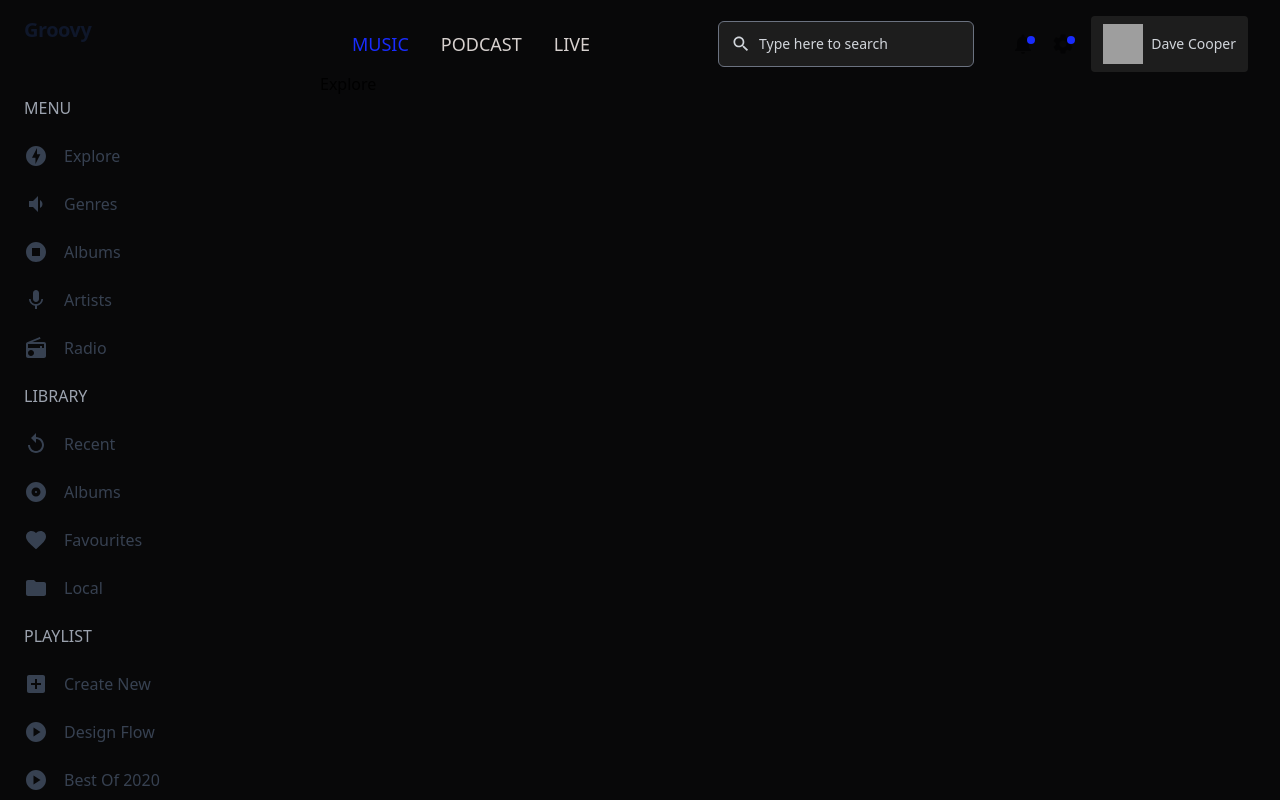
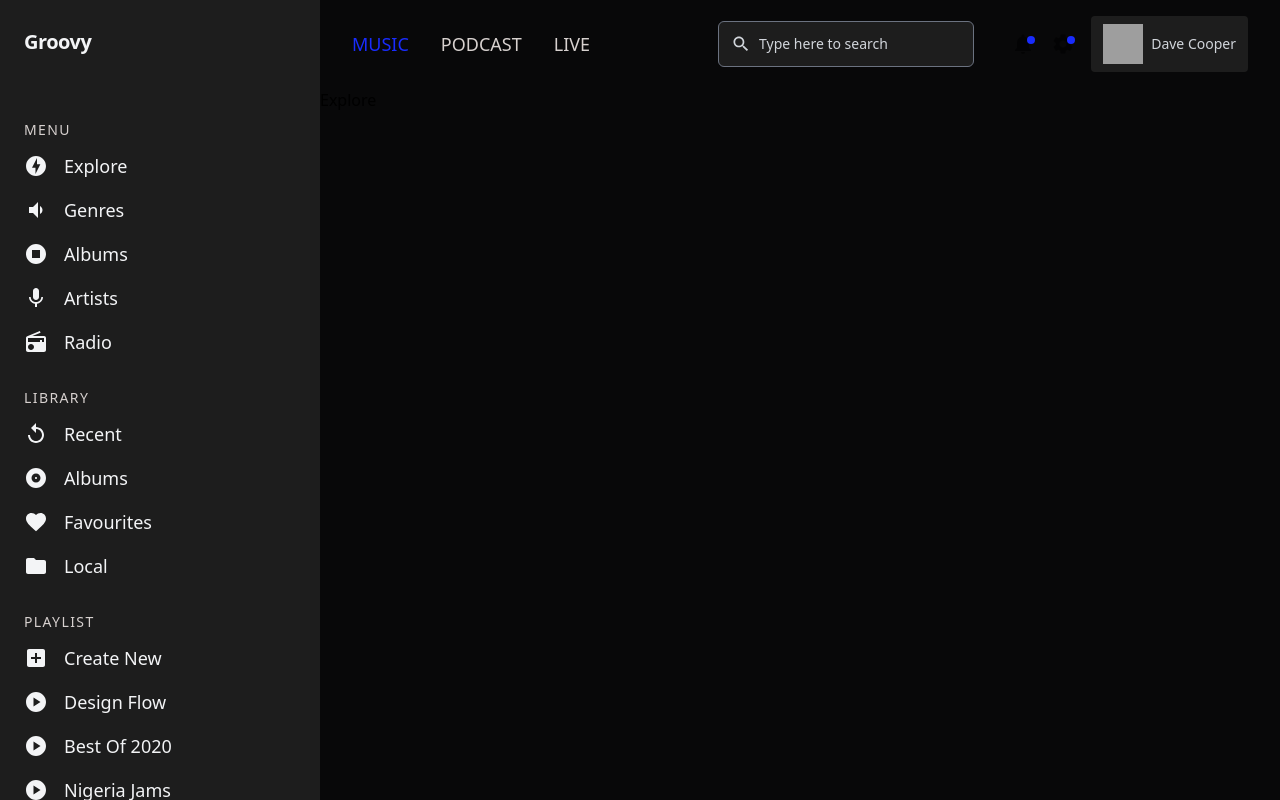
Before and after one commit to Aman-Mandal/groovy, a Next.js app: page / in a window 1280 px wide. Built offline with nearby package versions, Linux system fonts and the light colour scheme; grey boxes are pictures that could not be loaded.

Commit message:
sidebar styles, on hover styles

```diff
--- a/components/Navbar/Navbar.jsx
+++ b/components/Navbar/Navbar.jsx
@@ -28,7 +28,7 @@ const NavButton = ({ title, icon, func }) => {
 
 const Navbar = () => {
   return (
-    <div className="flex items-center justify-between mt-4 px-8">
+    <div className="flex items-center justify-between my-4 px-8">
       <div className="flex items-center gap-32">
         <div className="flex items-center gap-8">
           <Link href="/">
--- a/components/Sidebar/Sidebar.jsx
+++ b/components/Sidebar/Sidebar.jsx
@@ -6,22 +6,26 @@ const Sidebar = () => {
   const { activeMenu, setActiveMenu } = useStateContext();
 
   return (
-    <div className="ml-3 h-screen overflow-auto pb-10 ">
+    <div className="pl-3 h-screen overflow-auto pb-10 swatch_bg-brown">
       {activeMenu && (
         <>
-          <div className="flex justify-between items-center gap-3 ml-3 mt-4 text-xl font-extrabold tracking-tight text-slate-900">
-            <Link href="/" >Groovy</Link>
+          <div className="flex justify-between items-center gap-3 ml-3 mt-7 text-xl font-extrabold tracking-tight text-slate-900">
+            <Link href="/">
+              <span className="text-2x text-gray-100">Groovy</span>
+            </Link>
           </div>
 
           <div className="mt-10">
             {links.map((item) => (
               <div key={item.title} className="flex flex-col">
-                <p className="text-gray-400 m-3 uppercase">{item.title}</p>
+                <p className="swatch_text-primary m-3 mb-1 mt-6  tracking-widest text-sm uppercase">
+                  {item.title}
+                </p>
                 {item.links.map((link) => (
                   <Link href={`/${link.name}`} key={link.name}>
-                    <div className="flex items-center gap-4 pl-3 py-3 rounded-lg text-md text-gray-700">
+                    <div className="flex items-center gap-4 pl-3 py-1 my-1 text-md text-gray-100 cursor-pointer hover:text-[#192cfd] transition-colors duration-200 hover:border-r-2 border-[#192cfd]">
                       {link.icon}
-                      <span className="capitalize">{link.name}</span>
+                      <span className="capitalize text-lg">{link.name}</span>
                     </div>
                   </Link>
                 ))}
```
